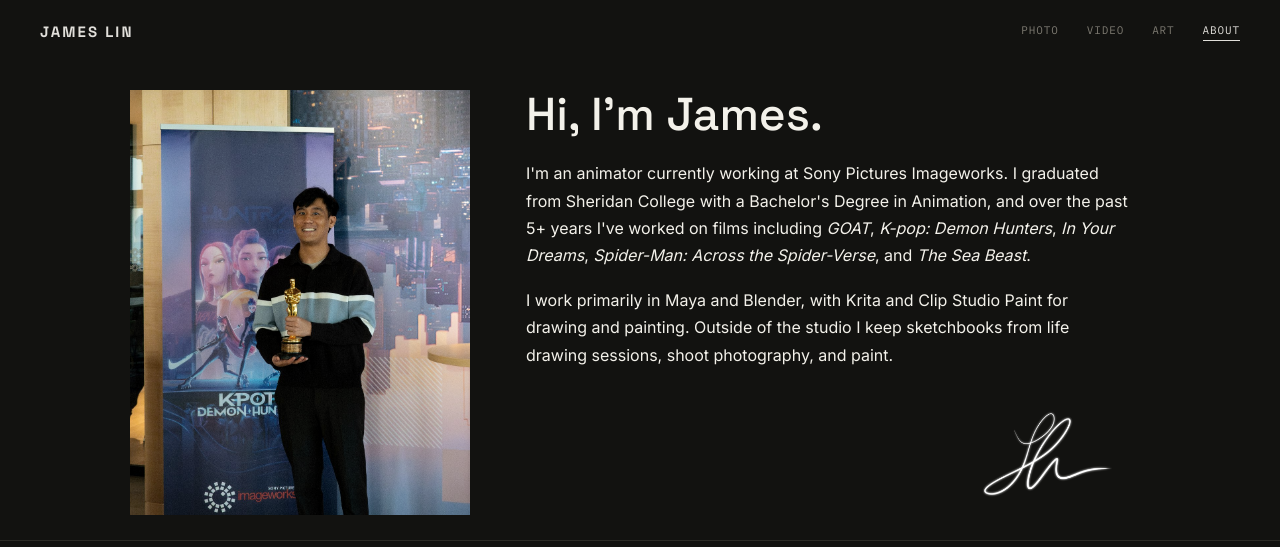
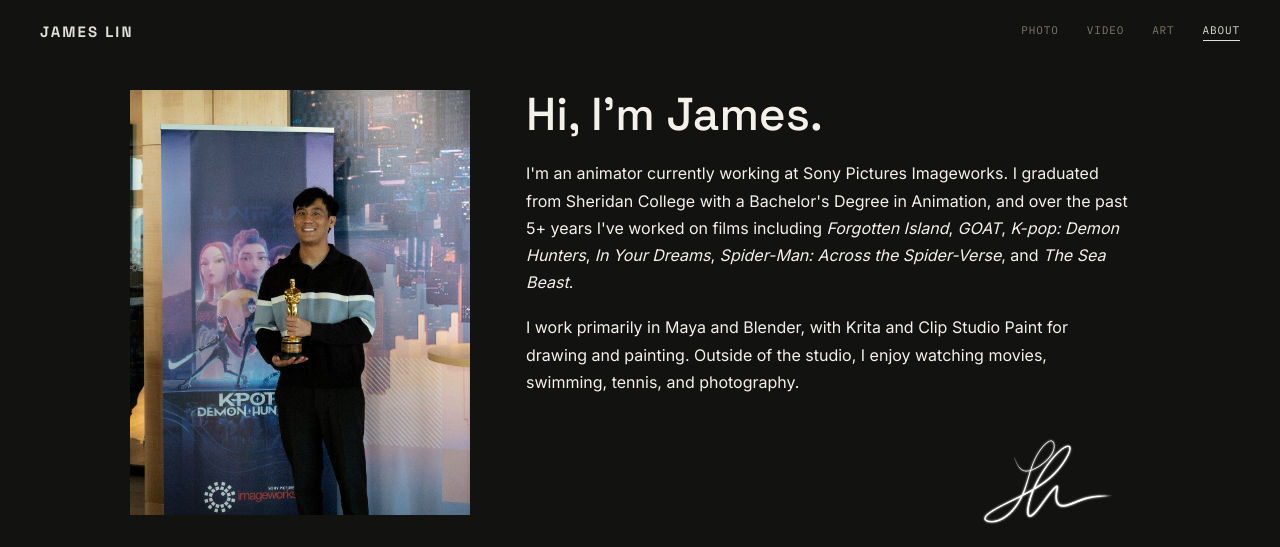
Before and after one commit to jonkenobi/james-lin-art, a website: page about.html in a window 1280 px wide. Shown: the top 547 px of the page. Drawn offline with Linux system fonts and the light colour scheme.

Commit message:
Update about.html

```diff
--- a/about.html
+++ b/about.html
@@ -208,8 +208,8 @@
 
 <div class="bio">
 <h1>Hi, I'm James.</h1>
-<p>I'm an animator currently working at Sony Pictures Imageworks. I graduated from Sheridan College with a Bachelor's Degree in Animation, and over the past 5+ years I've worked on films including <em>GOAT</em>, <em>K-pop: Demon Hunters</em>, <em>In Your Dreams</em>, <em>Spider-Man: Across the Spider-Verse</em>, and <em>The Sea Beast</em>.</p>
-<p>I work primarily in Maya and Blender, with Krita and Clip Studio Paint for drawing and painting. Outside of the studio I keep sketchbooks from life drawing sessions, shoot photography, and paint.</p>
+<p>I'm an animator currently working at Sony Pictures Imageworks. I graduated from Sheridan College with a Bachelor's Degree in Animation, and over the past 5+ years I've worked on films including <em>Forgotten Island</em>, <em>GOAT</em>, <em>K-pop: Demon Hunters</em>, <em>In Your Dreams</em>, <em>Spider-Man: Across the Spider-Verse</em>, and <em>The Sea Beast</em>.</p>
+<p>I work primarily in Maya and Blender, with Krita and Clip Studio Paint for drawing and painting. Outside of the studio, I enjoy watching movies, swimming, tennis, and photography.</p>
 
 <div class="signature-wrap">
 <img src="images/about_signature.png" alt="James Lin signature">
```
